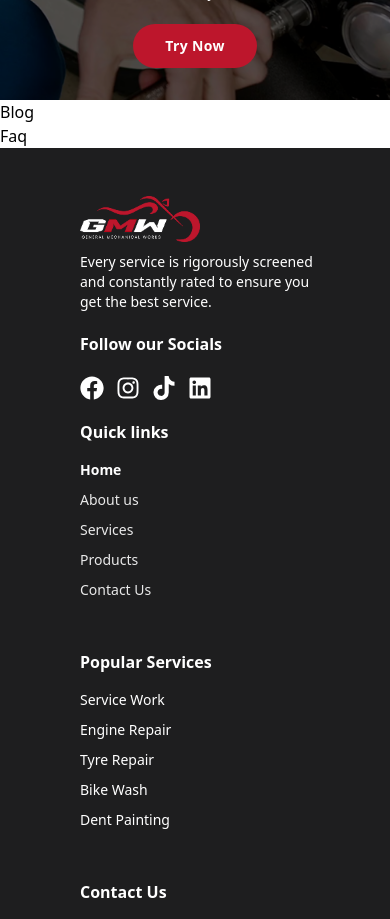
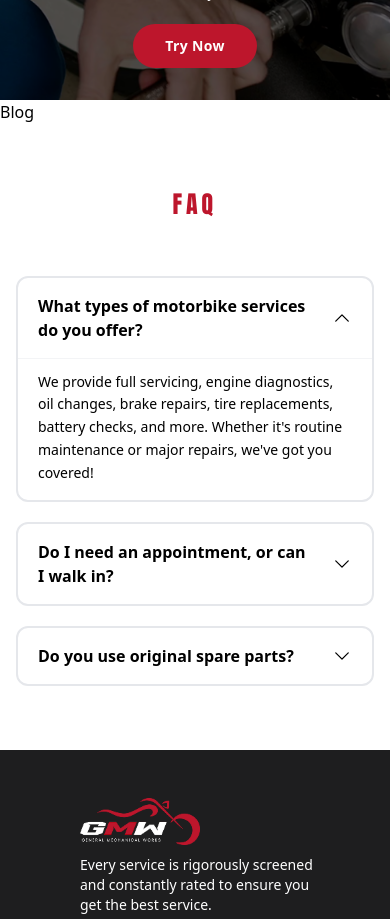
Before and after one commit to Nivesh26/General-Mechanical-Works, a React (Vite) app in the folder Frontend/: page / in a window 390 px wide. Shown: the part 6880-7799 px from the top of the page. Built offline with nearby package versions, Linux system fonts and the light colour scheme; a web font is replaced by a local one.

Commit message:
Implement FAQ component with collapsible question-answer sections; enhance user interaction with toggle functionality and responsive design.

```diff
--- a/Frontend/src/UserComponent/Faq.tsx
+++ b/Frontend/src/UserComponent/Faq.tsx
@@ -1,9 +1,87 @@
-import React from 'react'
+import { useState } from "react";
+import { HiChevronDown, HiChevronUp } from "react-icons/hi2";
+
+const faqItems = [
+  {
+    id: 0,
+    question: "What types of motorbike services do you offer?",
+    answer:
+      "We provide full servicing, engine diagnostics, oil changes, brake repairs, tire replacements, battery checks, and more. Whether it's routine maintenance or major repairs, we've got you covered!",
+  },
+  {
+    id: 1,
+    question: "Do I need an appointment, or can I walk in?",
+    answer:
+      "We recommend booking an appointment to ensure we can serve you promptly, but walk-ins are welcome subject to availability. You can call us or book online through our website.",
+  },
+  {
+    id: 2,
+    question: "Do you use original spare parts?",
+    answer:
+      "Yes, we use genuine and high-quality spare parts for all repairs and replacements. We can also source OEM parts for your specific make and model to ensure the best performance and longevity.",
+  },
+];
 
 const Faq = () => {
+  const [openId, setOpenId] = useState<number | null>(0);
+
+  const toggle = (id: number) => {
+    setOpenId((prev) => (prev === id ? null : id));
+  };
+
   return (
-    <div>Faq</div>
-  )
-}
+    <section className="w-full py-16 sm:py-20 bg-white overflow-hidden">
+      <h2 className="text-center text-primary text-2xl sm:text-3xl font-sec font-bold tracking-[4px] uppercase mb-14 sm:mb-16">
+        FAQ
+      </h2>
 
-export default Faq
+      <div className="max-w-6xl mx-auto px-4 sm:px-8">
+        <div className="flex flex-col gap-5 sm:gap-6">
+          {faqItems.map((item) => {
+            const isOpen = openId === item.id;
+            return (
+              <div
+                key={item.id}
+                className="rounded-xl border-2 border-gray-200 bg-white overflow-hidden transition-colors hover:border-gray-300"
+              >
+                <button
+                  type="button"
+                  onClick={() => toggle(item.id)}
+                  className="w-full flex items-center justify-between gap-4 py-4 sm:py-5 px-5 sm:px-8 text-left cursor-pointer"
+                  aria-expanded={isOpen}
+                  aria-controls={`faq-answer-${item.id}`}
+                  id={`faq-question-${item.id}`}
+                >
+                  <span className="text-black font-bold text-base sm:text-lg pr-2">
+                    {item.question}
+                  </span>
+                  <span className="shrink-0 text-black">
+                    {isOpen ? (
+                      <HiChevronUp className="w-5 h-5 sm:w-6 sm:h-6" />
+                    ) : (
+                      <HiChevronDown className="w-5 h-5 sm:w-6 sm:h-6" />
+                    )}
+                  </span>
+                </button>
+                <div
+                  id={`faq-answer-${item.id}`}
+                  role="region"
+                  aria-labelledby={`faq-question-${item.id}`}
+                  className={`overflow-hidden transition-all duration-300 ${
+                    isOpen ? "max-h-96 opacity-100" : "max-h-0 opacity-0"
+                  }`}
+                >
+                  <p className="text-black text-sm sm:text-base leading-relaxed pt-3 pb-4 sm:pb-5 px-5 sm:px-8 border-t border-gray-100">
+                    {item.answer}
+                  </p>
+                </div>
+              </div>
+            );
+          })}
+        </div>
+      </div>
+    </section>
+  );
+};
+
+export default Faq;
```
